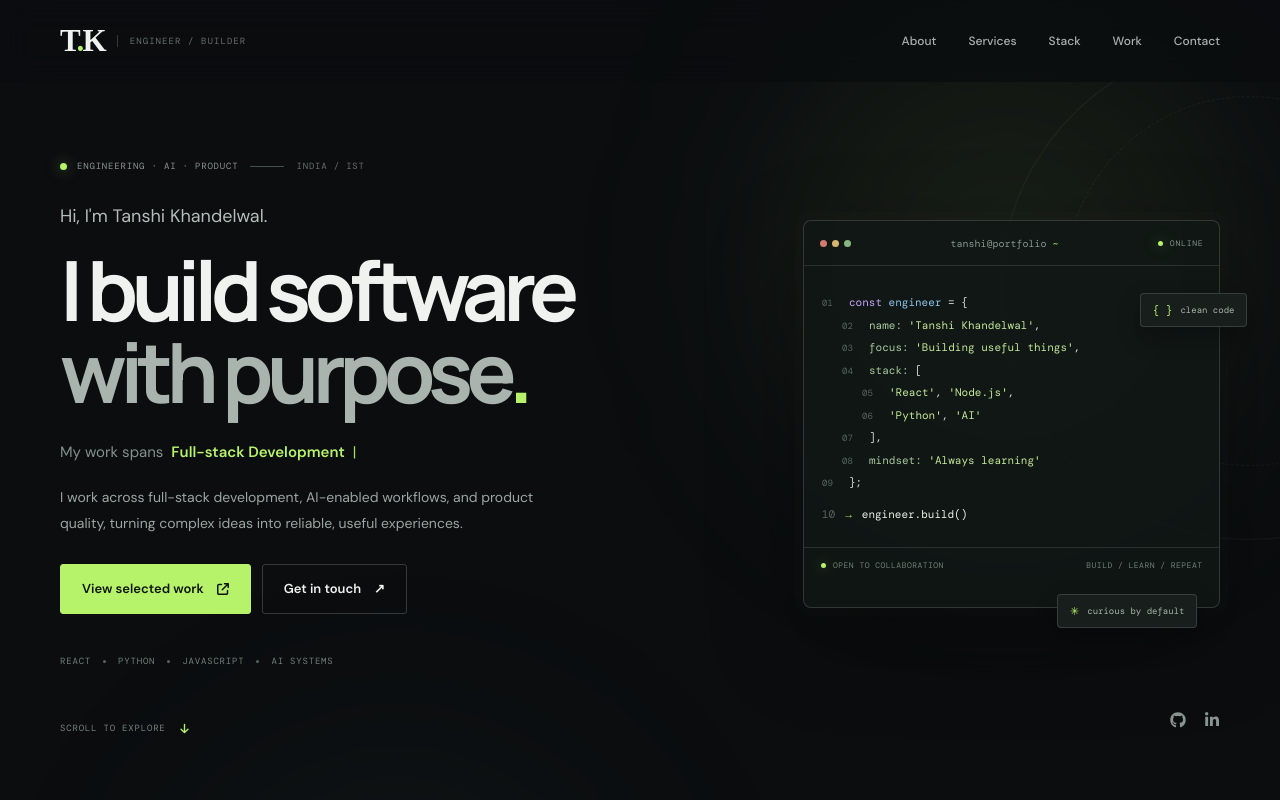
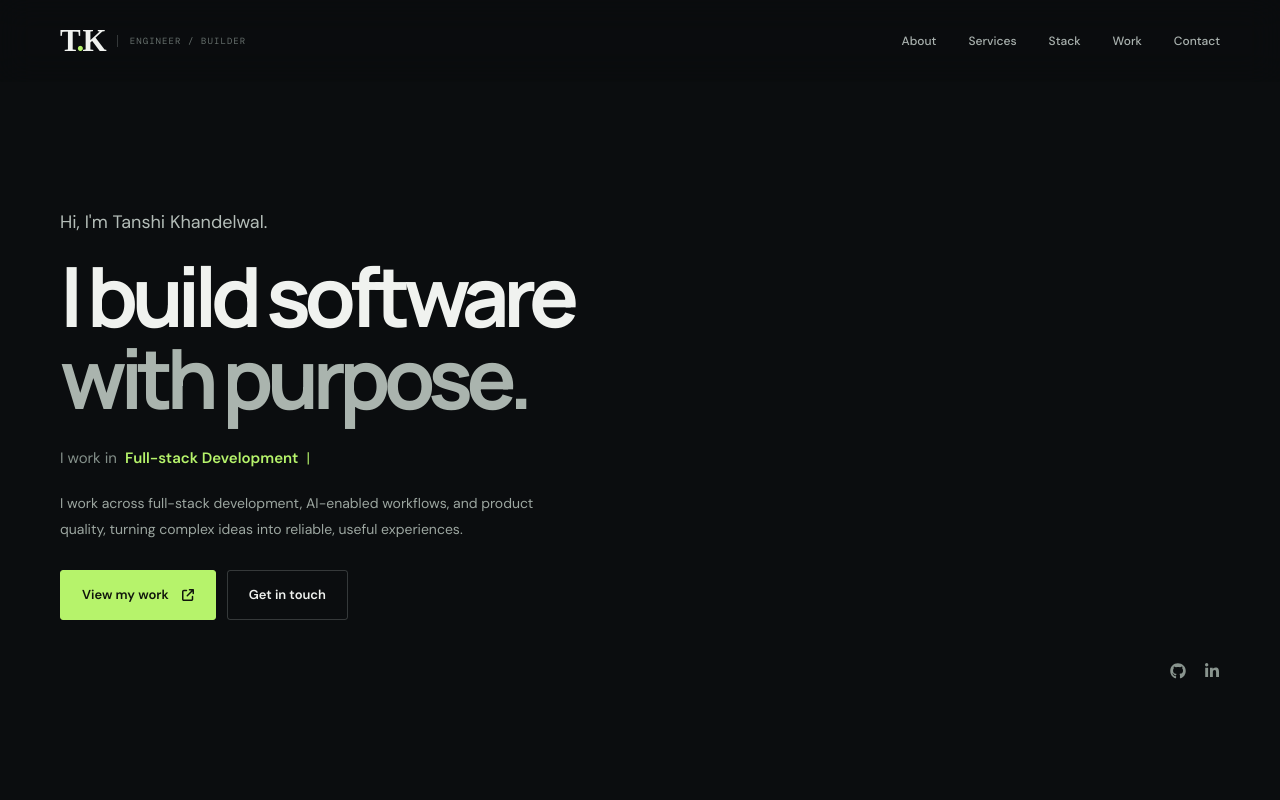
Before and after one commit to tanshi2003/Portfolio_Tanshi, a React (Create React App) app: page / in a window 1280 px wide. Shown: the top 800 px of the page. Built offline with nearby package versions, Linux system fonts and the light colour scheme.

Commit message:
Simplify portfolio hero and remove decorative AI template elements

```diff
--- a/src/components/Home.js
+++ b/src/components/Home.js
@@ -1,112 +1,38 @@
 import React, { useEffect, useRef } from 'react';
 import Typed from 'typed.js';
-import { FaArrowUpRightFromSquare, FaGithub, FaLinkedinIn, FaArrowDown } from 'react-icons/fa6';
+import { FaArrowUpRightFromSquare, FaGithub, FaLinkedinIn } from 'react-icons/fa6';
 
 const Home = () => {
   const typedRef = useRef(null);
-
   useEffect(() => {
     if (!typedRef.current) return undefined;
     const typed = new Typed(typedRef.current, {
       strings: ['AI Product Engineering', 'Full-stack Development', 'Automation & LLM Evaluation'],
-      typeSpeed: 48,
-      backSpeed: 28,
-      backDelay: 1500,
-      startDelay: 700,
-      loop: true,
-      smartBackspace: true,
-      showCursor: true,
+      typeSpeed: 48, backSpeed: 28, backDelay: 1500, startDelay: 700,
+      loop: true, smartBackspace: true, showCursor: true,
     });
     return () => typed.destroy();
   }, []);
 
   return (
     <section className="home" id="home">
-      <div className="home-grid" aria-hidden="true" />
-      <div className="home-orbit home-orbit-one" aria-hidden="true" />
-      <div className="home-orbit home-orbit-two" aria-hidden="true" />
-      <div className="home-glow home-glow-one" aria-hidden="true" />
-      <div className="home-glow home-glow-two" aria-hidden="true" />
-
       <div className="max-width home-layout">
         <div className="home-content">
-          <div className="eyebrow hero-enter hero-enter-1">
-            <span className="status-dot" />
-            <span>ENGINEERING · AI · PRODUCT</span>
-            <span className="eyebrow-rule" />
-            <span className="eyebrow-location">INDIA / IST</span>
+          <p className="text-1">Hi, I'm Tanshi Khandelwal.</p>
+          <h1 className="text-2">I build software<br /><span>with purpose.</span></h1>
+          <div className="text-3"><span className="typing-label">I work in</span><span className="typing" ref={typedRef} /></div>
+          <p className="home-description">I work across full-stack development, AI-enabled workflows, and product quality, turning complex ideas into reliable, useful experiences.</p>
+          <div className="home-actions">
+            <a className="button button-primary" href="#projects">View my work <FaArrowUpRightFromSquare /></a>
+            <a className="button button-quiet" href="https://mail.google.com/mail/?view=cm&fs=1&to=tanshikhandelwal03@gmail.com" target="_blank" rel="noreferrer">Get in touch</a>
           </div>
-
-          <p className="text-1 hero-enter hero-enter-2">Hi, I'm Tanshi Khandelwal.</p>
-
-          <h1 className="text-2 hero-enter hero-enter-3">
-            I build software<br />
-            <span>with purpose<span className="hero-period">.</span></span>
-          </h1>
-
-          <div className="text-3 hero-enter hero-enter-4">
-            <span className="typing-label">My work spans</span>
-            <span className="typing" ref={typedRef} />
+          <div className="hero-socials">
+            <a href="https://github.com/tanshi2003" target="_blank" rel="noreferrer" aria-label="GitHub"><FaGithub /></a>
+            <a href="https://www.linkedin.com/in/tanshi-khandelwal-30a1b8209" target="_blank" rel="noreferrer" aria-label="LinkedIn"><FaLinkedinIn /></a>
           </div>
-
-          <p className="home-description hero-enter hero-enter-5">
-            I work across full-stack development, AI-enabled workflows, and product quality,
-            turning complex ideas into reliable, useful experiences.
-          </p>
-
-          <div className="home-actions hero-enter hero-enter-6">
-            <a className="button button-primary" href="#projects">
-              View selected work <FaArrowUpRightFromSquare />
-            </a>
-            <a className="button button-quiet" href="https://mail.google.com/mail/?view=cm&fs=1&to=tanshikhandelwal03@gmail.com" target="_blank" rel="noreferrer">
-              Get in touch <span aria-hidden="true">↗</span>
-            </a>
-          </div>
-
-          <div className="home-meta hero-enter hero-enter-7">
-            <span>REACT</span><i />
-            <span>PYTHON</span><i />
-            <span>JAVASCRIPT</span><i />
-            <span>AI SYSTEMS</span>
-          </div>
-        </div>
-
-        <aside className="hero-console hero-enter hero-enter-5" aria-label="Developer profile terminal">
-          <div className="console-chrome">
-            <div className="console-lights" aria-hidden="true"><i /><i /><i /></div>
-            <span>tanshi@portfolio <b>~</b></span>
-            <span className="console-live"><i /> ONLINE</span>
-          </div>
-
-          <div className="console-body">
-            <div className="console-line"><span className="console-muted">01</span><span className="console-purple">const</span> <span className="console-blue">engineer</span> = {'{'}</div>
-            <div className="console-line console-indent"><span className="console-muted">02</span><span className="console-key">name:</span> <span className="console-green">'Tanshi Khandelwal'</span>,</div>
-            <div className="console-line console-indent"><span className="console-muted">03</span><span className="console-key">focus:</span> <span className="console-green">'Building useful things'</span>,</div>
-            <div className="console-line console-indent"><span className="console-muted">04</span><span className="console-key">stack:</span> [</div>
-            <div className="console-line console-indent-2"><span className="console-muted">05</span><span className="console-green">'React'</span>, <span className="console-green">'Node.js'</span>,</div>
-            <div className="console-line console-indent-2"><span className="console-muted">06</span><span className="console-green">'Python'</span>, <span className="console-green">'AI'</span></div>
-            <div className="console-line console-indent"><span className="console-muted">07</span>],</div>
-            <div className="console-line console-indent"><span className="console-muted">08</span><span className="console-key">mindset:</span> <span className="console-green">'Always learning'</span></div>
-            <div className="console-line"><span className="console-muted">09</span>{'}'};</div>
-            <div className="console-prompt"><span>10</span><b>→</b> <span className="console-command">engineer.build()</span><i /></div>
-          </div>
-
-          <div className="console-footer">
-            <span><i /> OPEN TO COLLABORATION</span>
-            <span>BUILD / LEARN / REPEAT</span>
-          </div>
-          <div className="console-float console-float-one">{'{ }'} <span>clean code</span></div>
-          <div className="console-float console-float-two">✳ <span>curious by default</span></div>
-        </aside>
-
-        <a className="scroll-cue" href="#about"><span>SCROLL TO EXPLORE</span><FaArrowDown /></a>
-        <div className="hero-socials">
-          <a href="https://github.com/tanshi2003" target="_blank" rel="noreferrer" aria-label="GitHub"><FaGithub /></a>
-          <a href="https://www.linkedin.com/in/tanshi-khandelwal-30a1b8209" target="_blank" rel="noreferrer" aria-label="LinkedIn"><FaLinkedinIn /></a>
         </div>
       </div>
     </section>
   );
 };
-
 export default Home;
```
